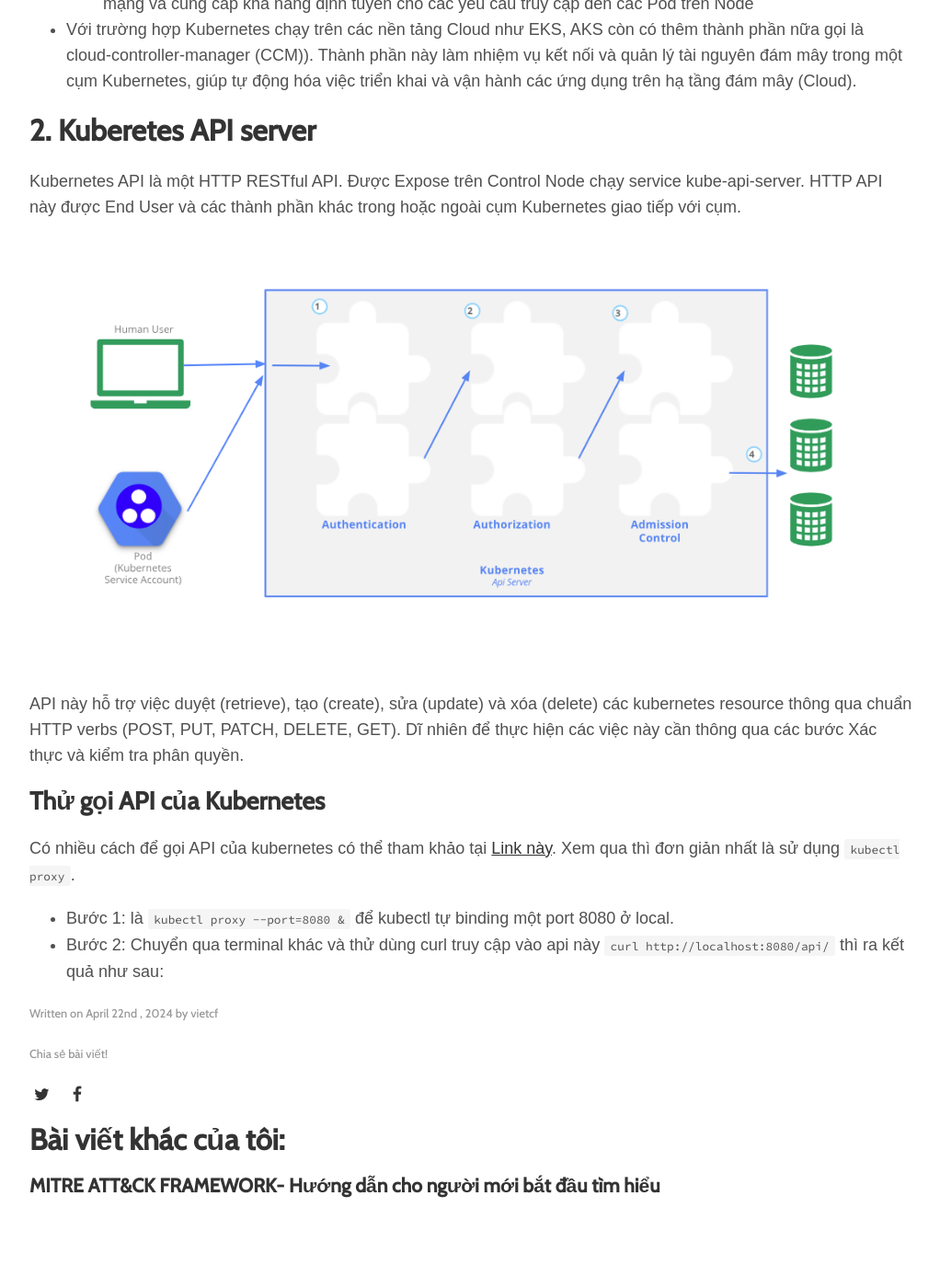
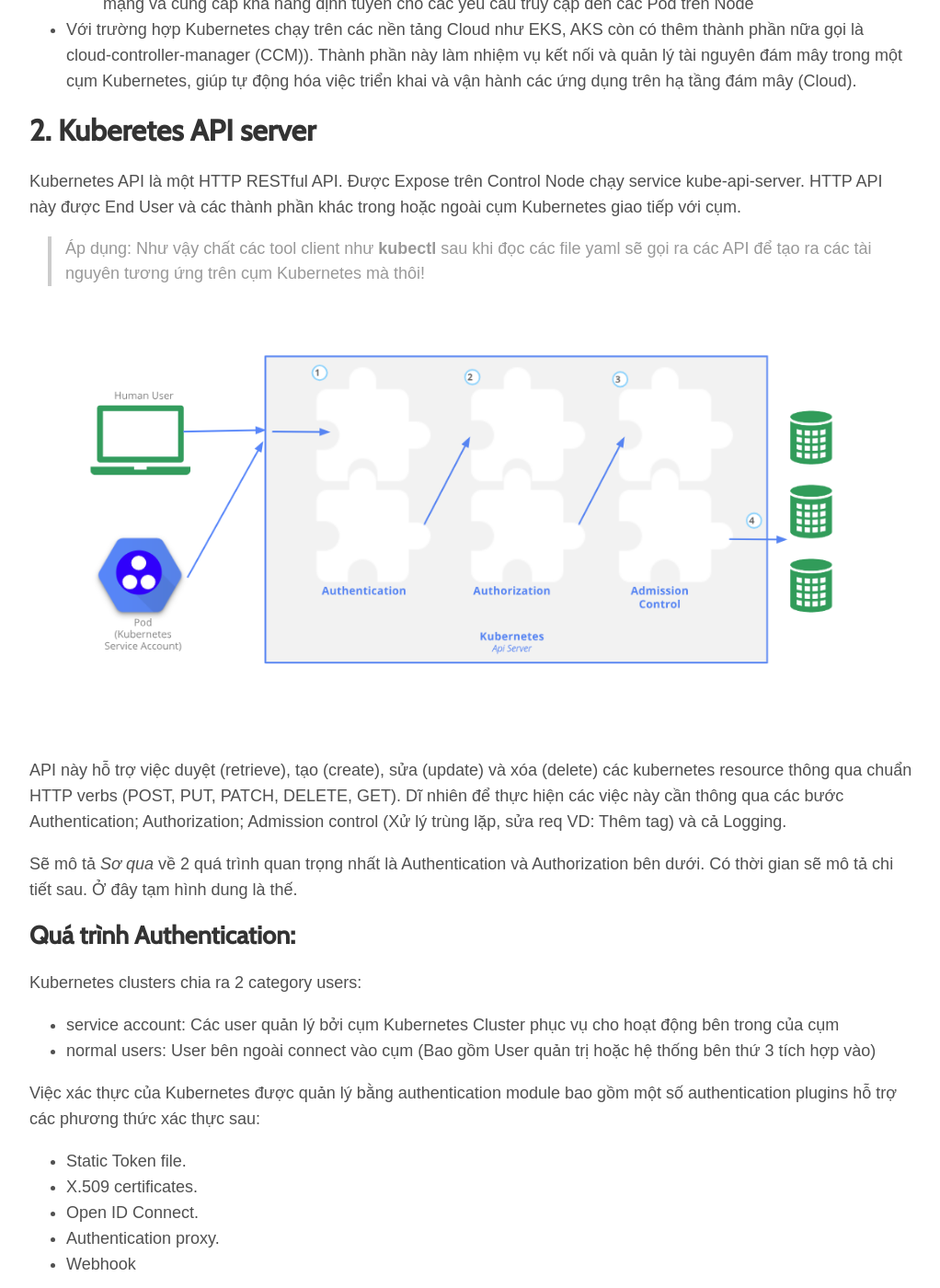
Before and after one commit to vietcf/vietchoi, a Jekyll site: the page built from _posts/2024-04-22-kubernetes-in-the-depth.md, in a window 1280 px wide and 1400 px high, scrolled down 2036 px. Shown: the whole window at 92% size, without its empty margins (128-1150 px from the left). Built offline with Jekyll 4.4.1, drawn with Linux system fonts in a browser that asks for light colours; some web fonts are replaced; some of the changed text lies outside the part shown.

Commit message:
update auth ubernete

```diff
--- a/_posts/2024-04-22-kubernetes-in-the-depth.md
+++ b/_posts/2024-04-22-kubernetes-in-the-depth.md
@@ -33,9 +33,40 @@
 
 Kubernetes API là một HTTP RESTful API. Được Expose trên Control Node chạy service kube-api-server. HTTP API này được End User và các thành phần khác trong hoặc ngoài cụm Kubernetes giao tiếp với cụm.
 
+>Áp dụng: Như vậy chất các tool client như **kubectl** sau khi đọc các file yaml sẽ gọi ra các API để tạo ra các tài nguyên tương ứng trên cụm Kubernetes mà thôi!
+
 ![kube-02]({{site.url}}/assets/img/2024/04/22/2-kube.png)
 
-API này hỗ trợ việc duyệt (retrieve), tạo (create), sửa (update) và xóa (delete) các kubernetes resource thông qua chuẩn HTTP verbs (POST, PUT, PATCH, DELETE, GET). Dĩ nhiên để thực hiện các việc này cần thông qua các bước Xác thực và kiểm tra phân quyền.
+API này hỗ trợ việc duyệt (retrieve), tạo (create), sửa (update) và xóa (delete) các kubernetes resource thông qua chuẩn HTTP verbs (POST, PUT, PATCH, DELETE, GET). Dĩ nhiên để thực hiện các việc này cần thông qua các bước Authentication; Authorization; Admission control (Xử lý trùng lặp, sửa req VD: Thêm tag) và cả Logging.
+
+Sẽ mô tả *Sơ qua* về 2 quá trình quan trọng nhất là Authentication và Authorization bên dưới. Có thời gian sẽ mô tả chi tiết sau. Ở đây tạm hình dung là thế.
+
+## Quá trình Authentication:
+Kubernetes clusters chia ra 2 category users:
+- service account: Các user quản lý bởi cụm Kubernetes Cluster phục vụ cho hoạt động bên trong của cụm
+- normal users: User bên ngoài connect vào cụm (Bao gồm User quản trị hoặc hệ thống bên thứ 3 tích hợp vào)
+
+Việc xác thực của Kubernetes được quản lý bằng authentication module bao gồm một số authentication plugins hỗ trợ các phương thức xác thực sau:
+
+- Static Token file.
+- X.509 certificates.
+- Open ID Connect.
+- Authentication proxy.
+- Webhook
+
+![kube-03]({{site.url}}/assets/img/2024/04/22/3-kube.png)
+
+## Quá trình Authorization
+
+Về phần Authorization, Kubernetes triển khai theo mô hình Role-based Access Control - RBAC để bảo vệ các resources trong cụm.
+
+User được cấp quyền truy cập vào các API Endpoint duyệt (retrieve), tạo (create), sửa (update) và xóa (delete) các resource trong cụm
+
+Để quản lý quyền truy cập vào API, Kubernetes nhóm các quyền vào các Role và các ClusterRole. Role xác định trong scope là Namespace, còn ClustersRoles trong scope của toàn Cluster
+
+Mối liên kết giữa identities (users or workload) và các permissions (Role and ClusterRoles) được định nghĩa bằng cách sử dụng bindings (Liên kết) mô tả bằng hình sau:
+
+![kube-03]({{site.url}}/assets/img/2024/04/22/4-kube.png)
 
 ## Thử gọi API của Kubernetes
 
```
Also changed, not shown: assets/img/2024/04/22/3-kube.png (added), assets/img/2024/04/22/4-kube.png (added).
